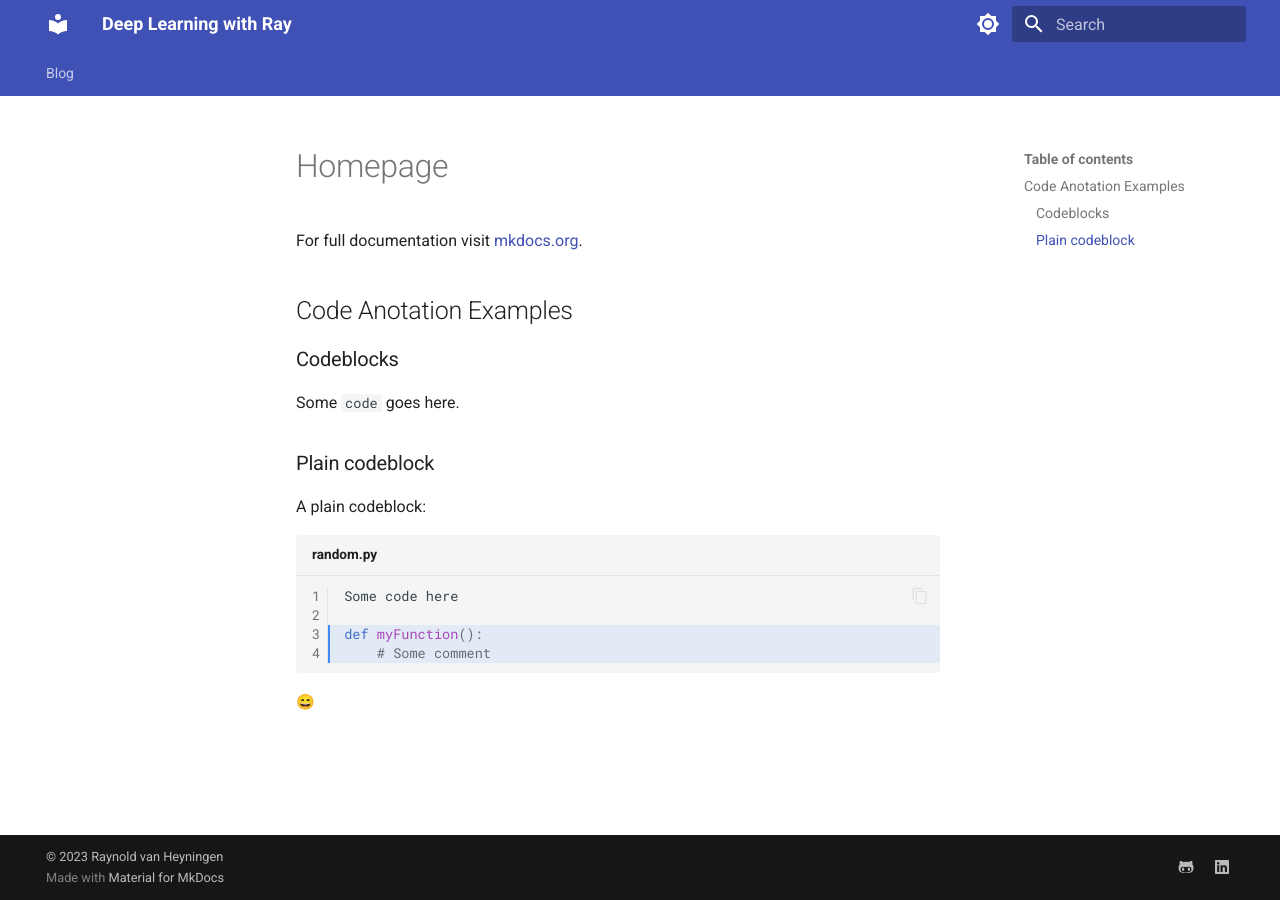
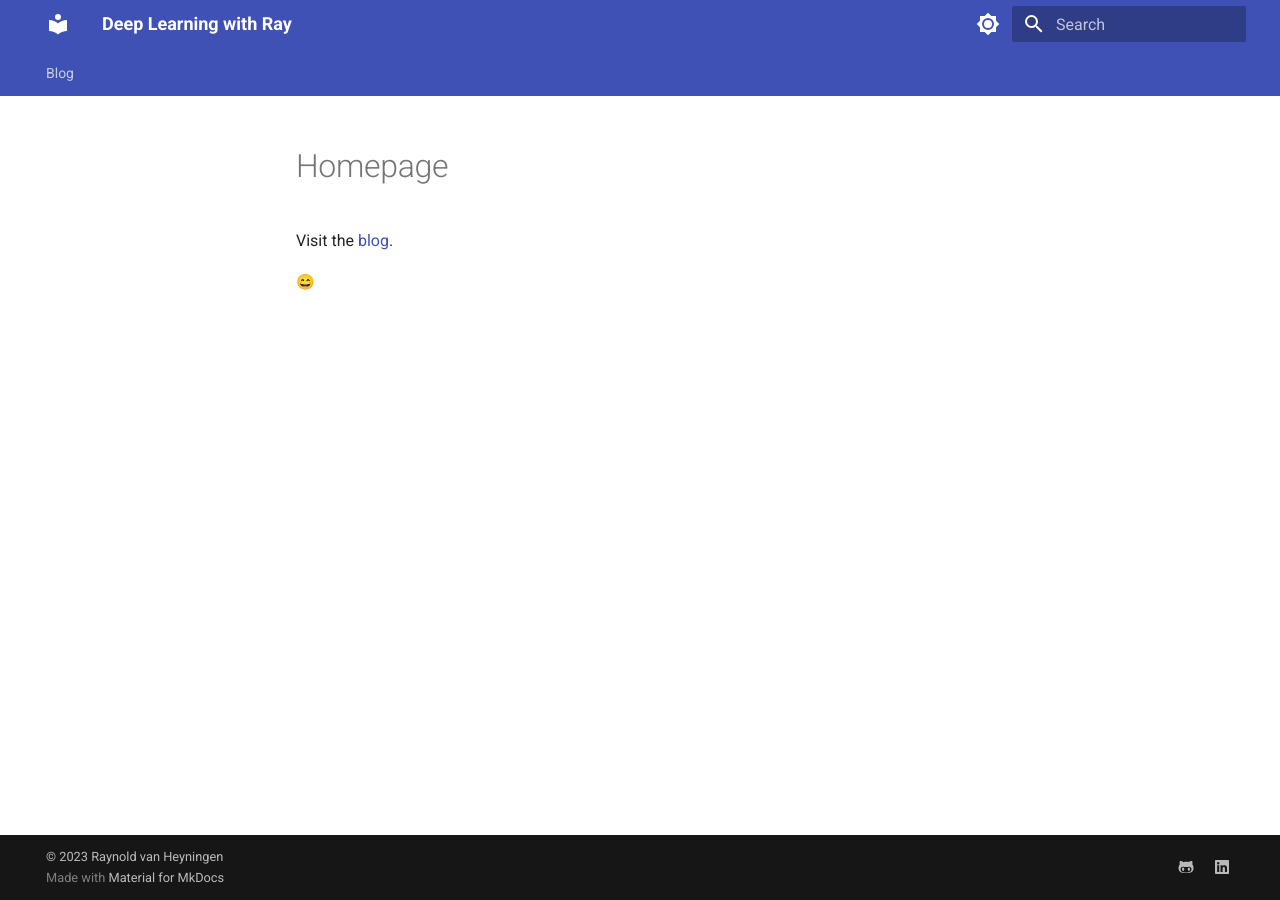
Before and after one commit to RaynoldVanHeyningen/deep-learning-blog, an MkDocs documentation site: the page built from docs/index.md, in a window 1280 px wide. Built offline with MkDocs 1.6.1 and Material for MkDocs 9.7.7, drawn with Linux system fonts in a browser that asks for light colours; emoji names are drawn with the system emoji font.

Commit message:
feat: setup index

````diff
--- /dev/null
+++ b/docs/blog/.meta.yml
@@ -0,0 +1,3 @@
+comments: true
+hide:
+  - feedback
--- a/docs/index.md
+++ b/docs/index.md
@@ -1,22 +1,6 @@
 # Homepage
 
-For full documentation visit [mkdocs.org](https://www.mkdocs.org).
+Visit the [blog](/blog).
 
-## Code Anotation Examples
-
-### Codeblocks
-
-Some `code` goes here.
-
-### Plain codeblock
-
-A plain codeblock:
-
-``` py title="random.py" linenums="1" hl_lines="3 4"
-Some code here
-
-def myFunction():
-    # Some comment
-```
 
 :smile:
````
Also changed, not shown: docs/page2.md (deleted, +0 -5 lines).
